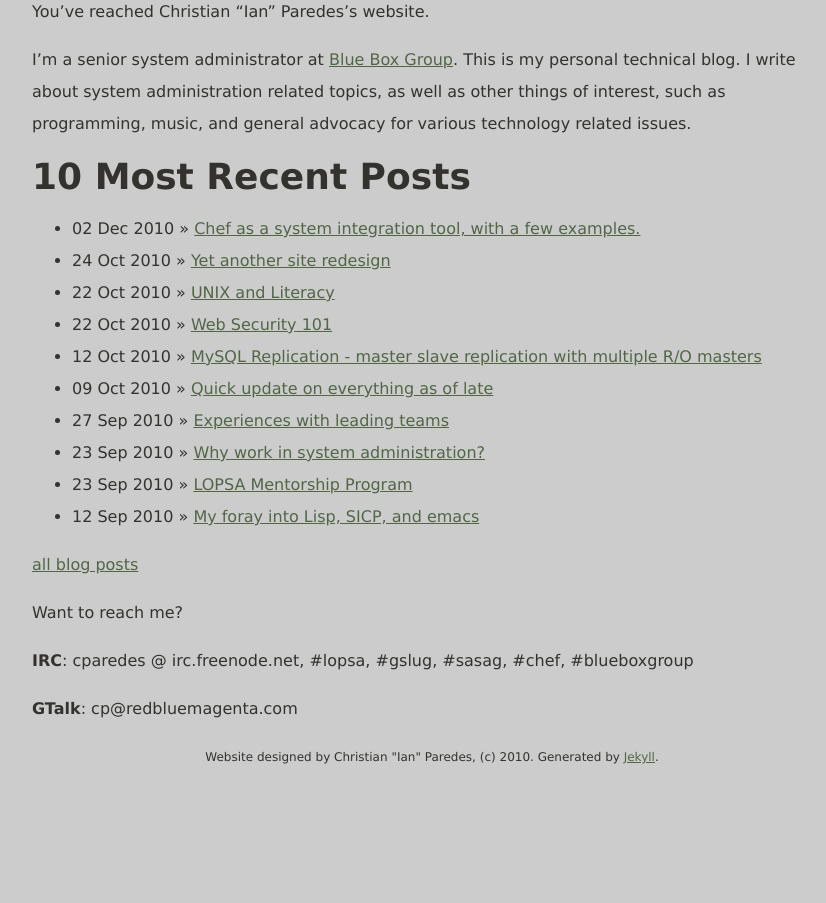
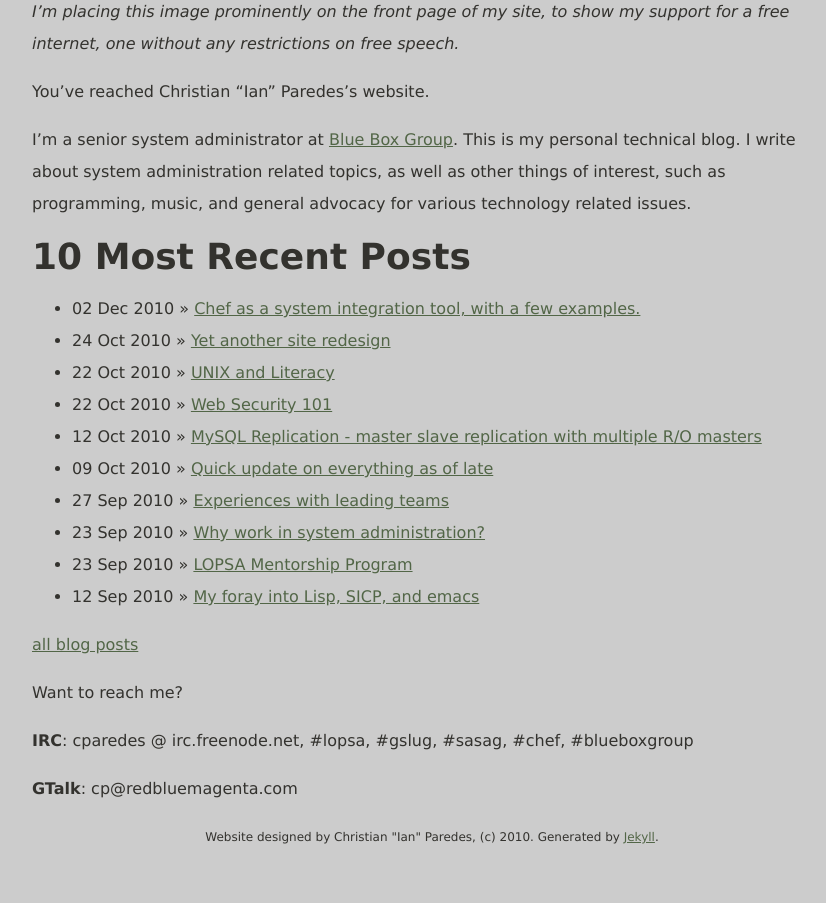
Before and after one commit to cparedes/redbluemagenta-new, a Jekyll site: the page built from index.markdown, in a window 1280 px wide. Shown: the part 520-1423 px from the top of the page, without its empty margins (208-1034 px from the left). Built offline with Jekyll 4.4.1, drawn with Linux system fonts in a browser that asks for light colours; Markdown is read by kramdown in place of the engine named in the settings; comment, search, counter and statistics services are not loaded; before the commit the page ends 1343 px from its top, so only the background shows below that.

```diff
--- a/index.markdown
+++ b/index.markdown
@@ -4,6 +4,8 @@ title: root
 ---
 
 <center><a href="https://www.eff.org/pages/say-no-to-online-censorship"><img src="https://w2.eff.org/images/no_censorship_button.jpg"></a></center>
+
+*I'm placing this image prominently on the front page of my site, to show my support for a free internet, one without any restrictions on free speech.*
 
 You've reached Christian "Ian" Paredes's website.
 
```
